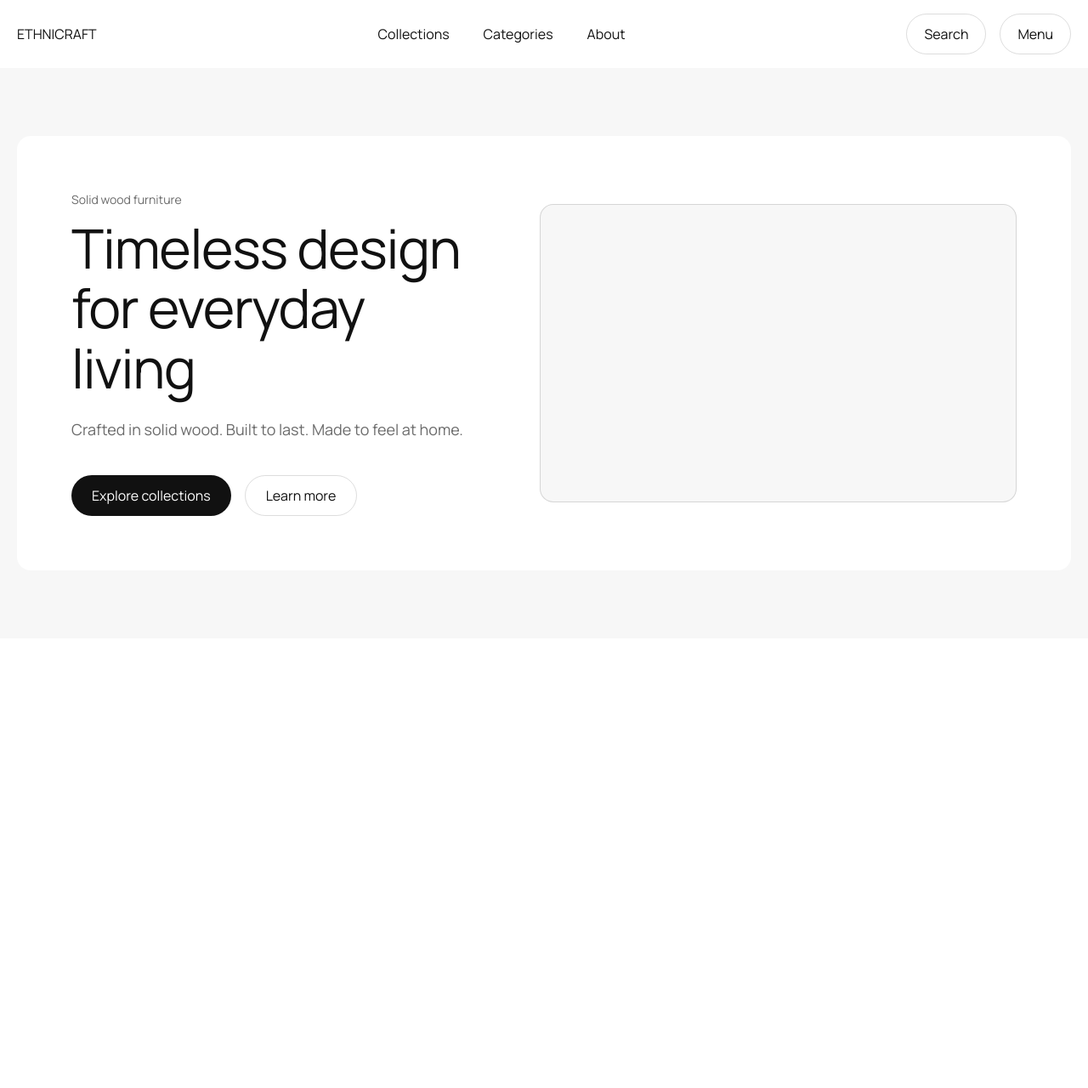
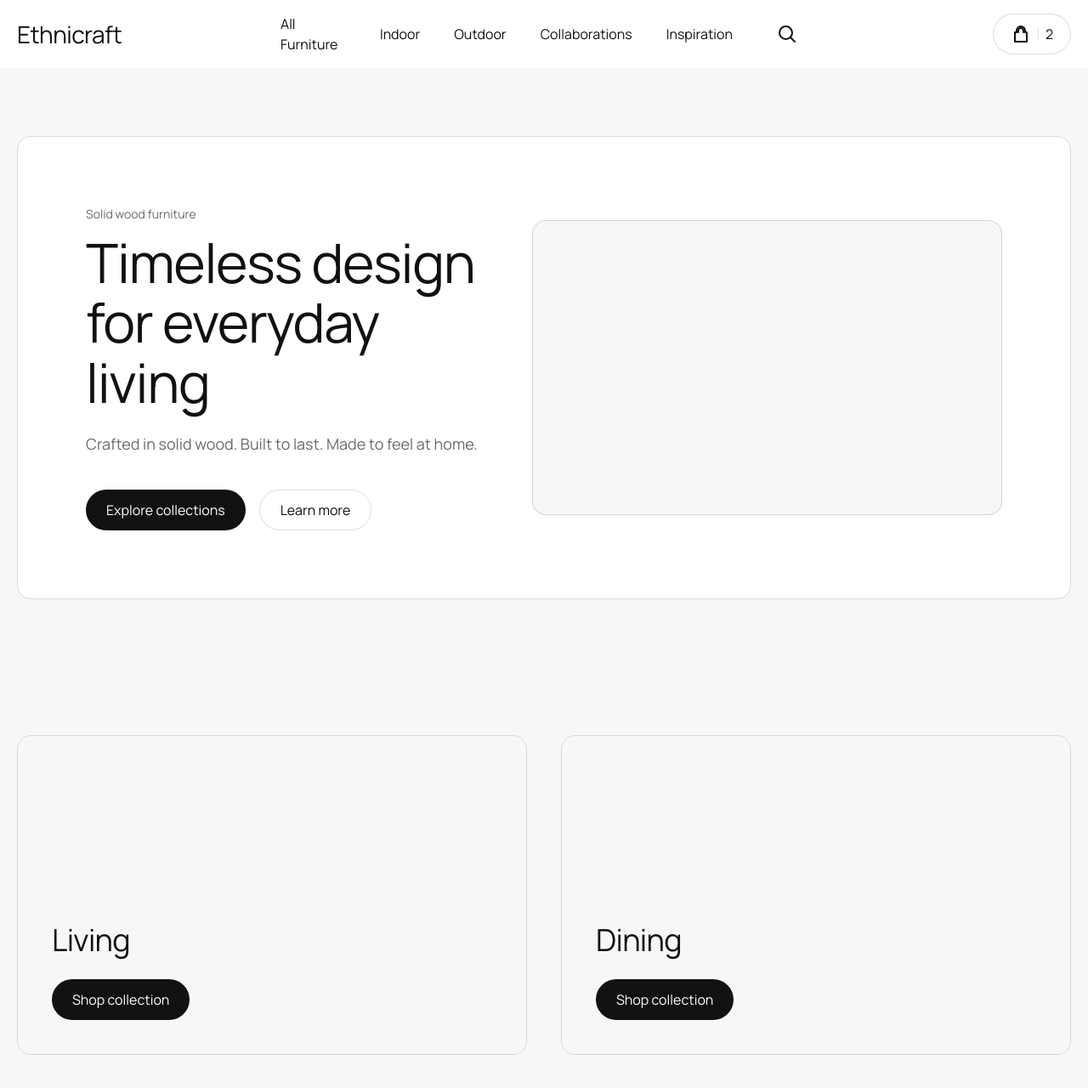
Before and after one commit to SantiNones/ethnicraft, a Next.js app: page / in a window 1280 px wide. Shown: the top 1280 px of the page at 85% size. Before the commit the page ends 800 px from the top, so only its background shows below. Built offline with nearby package versions, Linux system fonts and the light colour scheme.

Commit message:
feat: add collection split and refine hero spacing

```diff
--- a/src/app/page.tsx
+++ b/src/app/page.tsx
@@ -1,3 +1,4 @@
+import { CollectionSplit } from "../components/CollectionSplit";
 import { Hero } from "../components/Hero";
 import { SiteHeader } from "../components/SiteHeader";
 
@@ -7,6 +8,7 @@ export default function Home() {
       <SiteHeader />
       <main className="flex-1">
         <Hero />
+        <CollectionSplit />
       </main>
     </div>
   );
--- /dev/null
+++ b/src/components/CollectionSplit.tsx
@@ -0,0 +1,47 @@
+import Link from "next/link";
+
+type CollectionSplitCard = {
+  title: string;
+  href: string;
+};
+
+const CARDS: CollectionSplitCard[] = [
+  { title: "Living", href: "#collections" },
+  { title: "Dining", href: "#collections" },
+];
+
+export function CollectionSplit() {
+  return (
+    <section id="collections" className="w-full bg-[var(--ec-color-surface)]">
+      <div className="mx-auto w-full max-w-[var(--ec-container-max)] px-[var(--ec-container-edge)] py-[var(--ec-space-16)] md:py-[var(--ec-space-20)]">
+        <div className="grid gap-[var(--ec-space-8)] md:grid-cols-2 md:gap-[var(--ec-space-10)]">
+          {CARDS.map((card) => (
+            <article
+              key={card.title}
+              className="relative overflow-hidden rounded-[var(--ec-radius-4)] border border-[color:var(--ec-color-border)]"
+            >
+              <div className="relative aspect-[5/4] w-full md:aspect-[16/10]">
+                <div className="absolute inset-0 bg-[var(--ec-color-surface)]" />
+                <div className="absolute inset-0 bg-[var(--ec-color-overlay)] opacity-0" />
+
+                <div className="relative z-10 flex h-full flex-col justify-end p-[var(--ec-space-8)] md:p-[var(--ec-space-10)]">
+                  <h2 className="text-[length:var(--ec-text-h3)] leading-[var(--ec-leading-snug)] tracking-[var(--ec-tracking-tight)] text-[var(--ec-color-text)] md:text-[length:var(--ec-text-h2)]">
+                    {card.title}
+                  </h2>
+                  <div className="mt-[var(--ec-space-6)]">
+                    <Link
+                      href={card.href}
+                      className="inline-flex h-[var(--ec-space-12)] items-center justify-center rounded-[var(--ec-radius-full)] bg-[var(--ec-color-text)] px-[var(--ec-space-6)] text-[length:var(--ec-text-body)] leading-[var(--ec-leading-normal)] tracking-[var(--ec-tracking-normal)] text-[var(--ec-color-bg)]"
+                    >
+                      Shop collection
+                    </Link>
+                  </div>
+                </div>
+              </div>
+            </article>
+          ))}
+        </div>
+      </div>
+    </section>
+  );
+}
--- a/src/components/Hero.tsx
+++ b/src/components/Hero.tsx
@@ -4,8 +4,8 @@ export function Hero() {
   return (
     <section className="w-full bg-[var(--ec-color-surface)]">
       <div className="mx-auto w-full max-w-[var(--ec-container-max)] px-[var(--ec-container-edge)] py-[var(--ec-space-16)] md:py-[var(--ec-space-20)]">
-        <div className="rounded-[var(--ec-radius-4)] bg-[var(--ec-color-bg)] p-[var(--ec-space-10)] md:p-[var(--ec-space-16)]">
-          <div className="grid gap-[var(--ec-space-12)] md:grid-cols-[1fr_1.15fr] md:items-center md:gap-[var(--ec-space-16)]">
+        <div className="rounded-[var(--ec-radius-4)] border border-[color:var(--ec-color-border)] bg-[var(--ec-color-bg)] p-[var(--ec-space-10)] md:p-[var(--ec-space-20)]">
+          <div className="grid gap-[var(--ec-space-12)] md:grid-cols-[1fr_1.2fr] md:items-center md:gap-[var(--ec-space-16)]">
             <div>
               <p className="text-[length:var(--ec-text-caption)] leading-[var(--ec-leading-normal)] tracking-[var(--ec-tracking-normal)] text-[var(--ec-color-text-muted)]">
                 Solid wood furniture
--- a/src/components/SiteHeader.tsx
+++ b/src/components/SiteHeader.tsx
@@ -4,38 +4,84 @@ export function SiteHeader() {
   return (
     <header className="w-full bg-[var(--ec-color-bg)]">
       <div className="mx-auto w-full max-w-[var(--ec-header-max)] px-[var(--ec-container-edge)]">
-        <div className="flex h-[var(--ec-space-20)] items-center justify-between">
+        <div className="relative flex h-[var(--ec-space-20)] items-center justify-between">
           <Link
             href="/"
-            className="text-[length:var(--ec-text-body)] leading-[var(--ec-leading-normal)] tracking-[var(--ec-tracking-normal)] text-[var(--ec-color-text)]"
+            aria-label="Ethnicraft"
+            className="text-[length:var(--ec-text-h3)] leading-[var(--ec-leading-snug)] tracking-[var(--ec-tracking-tight)] text-[var(--ec-color-text)]"
           >
-            ETHNICRAFT
+            Ethnicraft
           </Link>
 
-          <nav aria-label="Primary" className="hidden md:block">
+          <nav
+            aria-label="Primary"
+            className="absolute left-1/2 hidden -translate-x-1/2 md:flex"
+          >
             <ul className="flex items-center gap-[var(--ec-space-10)]">
               <li>
                 <Link
-                  href="#collections"
+                  href="#furniture"
                   className="text-[length:var(--ec-text-body)] leading-[var(--ec-leading-normal)] tracking-[var(--ec-tracking-normal)] text-[var(--ec-color-text)]"
                 >
-                  Collections
+                  All Furniture
                 </Link>
               </li>
               <li>
                 <Link
-                  href="#categories"
+                  href="#indoor"
                   className="text-[length:var(--ec-text-body)] leading-[var(--ec-leading-normal)] tracking-[var(--ec-tracking-normal)] text-[var(--ec-color-text)]"
                 >
-                  Categories
+                  Indoor
                 </Link>
               </li>
               <li>
                 <Link
-                  href="#about"
+                  href="#outdoor"
                   className="text-[length:var(--ec-text-body)] leading-[var(--ec-leading-normal)] tracking-[var(--ec-tracking-normal)] text-[var(--ec-color-text)]"
                 >
-                  About
+                  Outdoor
+                </Link>
+              </li>
+              <li>
+                <Link
+                  href="#collaborations"
+                  className="text-[length:var(--ec-text-body)] leading-[var(--ec-leading-normal)] tracking-[var(--ec-tracking-normal)] text-[var(--ec-color-text)]"
+                >
+                  Collaborations
+                </Link>
+              </li>
+              <li>
+                <Link
+                  href="#inspiration"
+                  className="text-[length:var(--ec-text-body)] leading-[var(--ec-leading-normal)] tracking-[var(--ec-tracking-normal)] text-[var(--ec-color-text)]"
+                >
+                  Inspiration
+                </Link>
+              </li>
+              <li>
+                <Link
+                  href="#search"
+                  aria-label="Search"
+                  className="inline-flex h-[var(--ec-space-12)] w-[var(--ec-space-12)] items-center justify-center rounded-[var(--ec-radius-full)]"
+                >
+                  <svg
+                    aria-hidden="true"
+                    viewBox="0 0 24 24"
+                    fill="none"
+                    className="h-[var(--ec-space-6)] w-[var(--ec-space-6)]"
+                  >
+                    <path
+                      d="M10.5 18a7.5 7.5 0 1 1 0-15 7.5 7.5 0 0 1 0 15Z"
+                      stroke="currentColor"
+                      strokeWidth="2"
+                    />
+                    <path
+                      d="M16.2 16.2 21 21"
+                      stroke="currentColor"
+                      strokeWidth="2"
+                      strokeLinecap="round"
+                    />
+                  </svg>
                 </Link>
               </li>
             </ul>
@@ -43,14 +89,38 @@ export function SiteHeader() {
 
           <div className="flex items-center gap-[var(--ec-space-4)]">
             <Link
-              href="#search"
-              className="hidden sm:inline-flex h-[var(--ec-space-12)] items-center rounded-[var(--ec-radius-full)] border border-[color:var(--ec-color-border)] px-[var(--ec-space-5)] text-[length:var(--ec-text-body)] leading-[var(--ec-leading-normal)] tracking-[var(--ec-tracking-normal)] text-[var(--ec-color-text)]"
+              href="#cart"
+              className="hidden md:inline-flex h-[var(--ec-space-12)] items-center gap-[var(--ec-space-2)] rounded-[var(--ec-radius-full)] border border-[color:var(--ec-color-border)] bg-[var(--ec-color-bg)] px-[var(--ec-space-5)] text-[length:var(--ec-text-body)] leading-[var(--ec-leading-normal)] tracking-[var(--ec-tracking-normal)] text-[var(--ec-color-text)]"
+              aria-label="Cart"
             >
-              Search
+              <svg
+                aria-hidden="true"
+                viewBox="0 0 24 24"
+                fill="none"
+                className="h-[var(--ec-space-6)] w-[var(--ec-space-6)]"
+              >
+                <path
+                  d="M7 8a5 5 0 0 1 10 0v2h2v11H5V10h2V8Z"
+                  stroke="currentColor"
+                  strokeWidth="2"
+                  strokeLinejoin="round"
+                />
+                <path
+                  d="M9 10V8a3 3 0 0 1 6 0v2"
+                  stroke="currentColor"
+                  strokeWidth="2"
+                  strokeLinecap="round"
+                />
+              </svg>
+              <span
+                aria-hidden="true"
+                className="h-[var(--ec-space-4)] w-px bg-[var(--ec-color-border)]"
+              />
+              <span>2</span>
             </Link>
             <Link
               href="#menu"
-              className="inline-flex h-[var(--ec-space-12)] items-center rounded-[var(--ec-radius-full)] border border-[color:var(--ec-color-border)] px-[var(--ec-space-5)] text-[length:var(--ec-text-body)] leading-[var(--ec-leading-normal)] tracking-[var(--ec-tracking-normal)] text-[var(--ec-color-text)]"
+              className="inline-flex h-[var(--ec-space-12)] items-center rounded-[var(--ec-radius-full)] border border-[color:var(--ec-color-border)] px-[var(--ec-space-5)] text-[length:var(--ec-text-body)] leading-[var(--ec-leading-normal)] tracking-[var(--ec-tracking-normal)] text-[var(--ec-color-text)] md:hidden"
             >
               Menu
             </Link>
```
